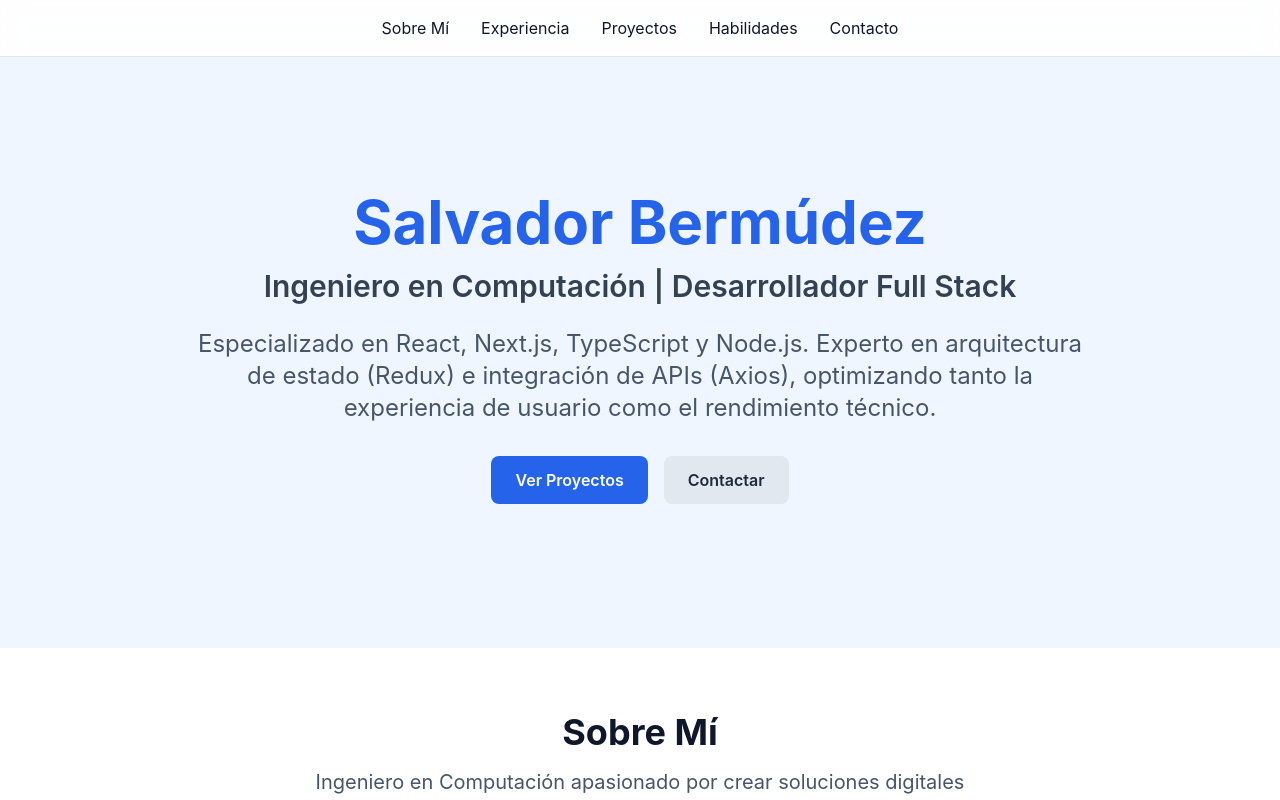
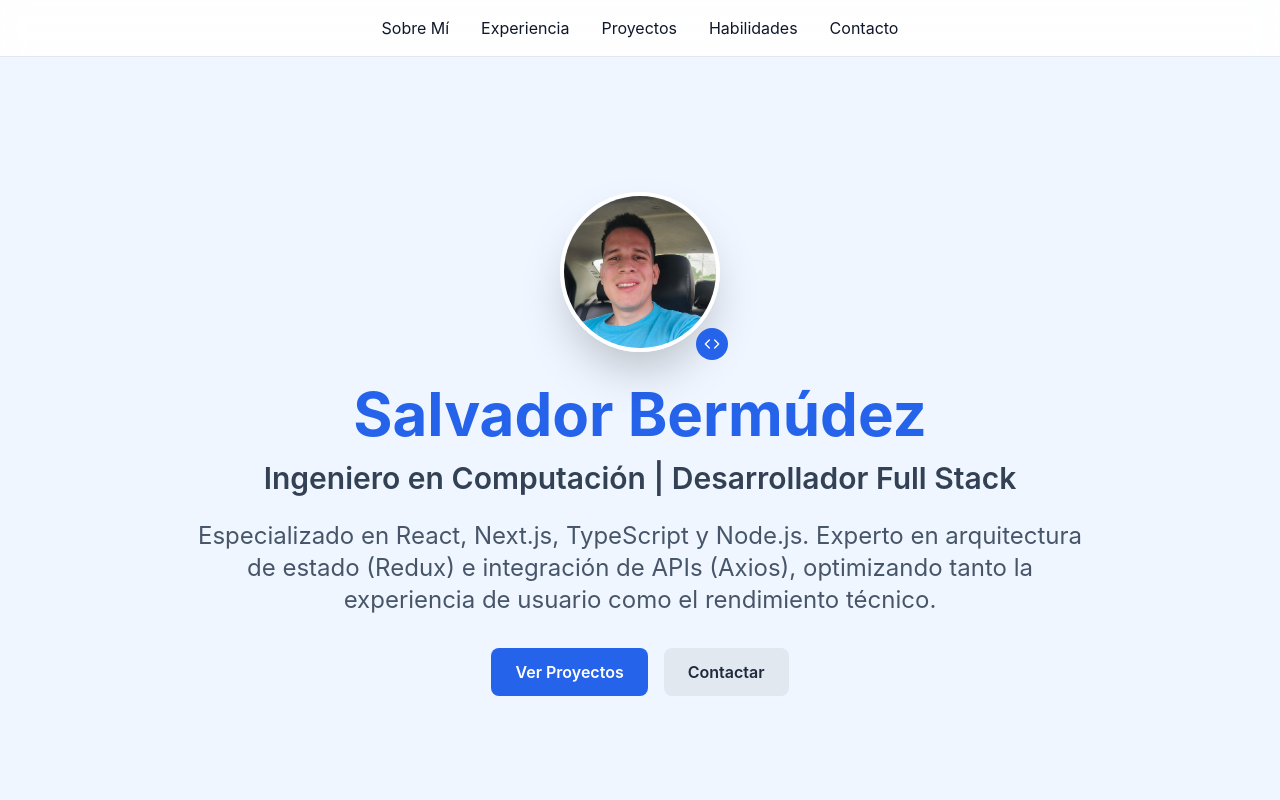
Before and after one commit to salva920/Portafolio, a Next.js app: page / in a window 1280 px wide. Shown: the top 800 px of the page. Built offline with nearby package versions, Linux system fonts and the light colour scheme.

Commit message:
agg foto de perfil y animaciones

```diff
--- a/app/page.tsx
+++ b/app/page.tsx
@@ -103,7 +103,28 @@ export default function Home() {
             transition={{ duration: 0.8 }}
             className="text-center max-w-4xl mx-auto"
           >
-                         <h1 className="text-5xl md:text-6xl font-bold mb-4">
+             {/* Foto de Perfil */}
+             <motion.div
+               initial={{ opacity: 0, scale: 0.8 }}
+               animate={{ opacity: 1, scale: 1 }}
+               transition={{ duration: 0.8, delay: 0.2 }}
+               className="mb-8 flex justify-center"
+             >
+               <div className="relative">
+                 <div className="w-32 h-32 md:w-40 md:h-40 rounded-full overflow-hidden border-4 border-white shadow-2xl">
+                   <img
+                     src="/profile-photo.jpg"
+                     alt="Salvador Bermúdez"
+                     className="w-full h-full object-cover"
+                   />
+                 </div>
+                 <div className="absolute -bottom-2 -right-2 w-8 h-8 bg-primary-600 rounded-full flex items-center justify-center">
+                   <Code className="w-4 h-4 text-white" />
+                 </div>
+               </div>
+             </motion.div>
+
+             <h1 className="text-5xl md:text-6xl font-bold mb-4">
                <span className="text-gradient">Salvador Bermúdez</span>
              </h1>
              <h2 className="text-2xl md:text-3xl font-semibold mb-6 text-secondary-700">
```
Also changed, not shown: 20250704_091132~2.jpg (added), public/profile-photo.jpg (added).
